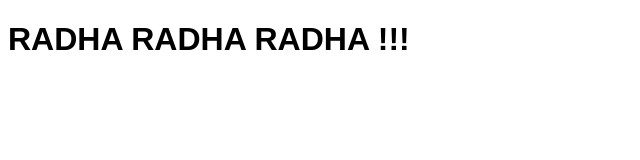
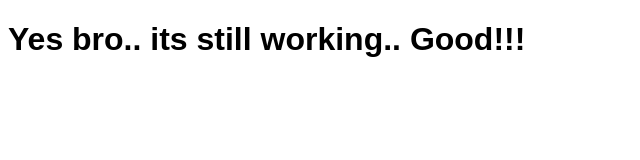
Before and after one commit to gautamdevgrover/simple-jenkins-pipeline, a plain HTML site: page index.html in a window 1280 px wide. Shown: the whole page, without its empty margins (0-640 px from the left). Drawn offline with Linux system fonts and the light colour scheme.

Commit message:
testing on feb10

```diff
--- a/index.html
+++ b/index.html
@@ -2,6 +2,6 @@
 <html>
   <head><meta charset="utf-8"><title>Hello</title></head>
   <body>
-    <h1 style="font-family: Arial, sans-serif;">RADHA RADHA RADHA !!!</h1>
+    <h1 style="font-family: Arial, sans-serif;">Yes bro.. its still working.. Good!!!</h1>
   </body>
 </html>
```
